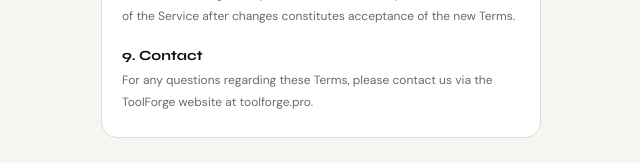
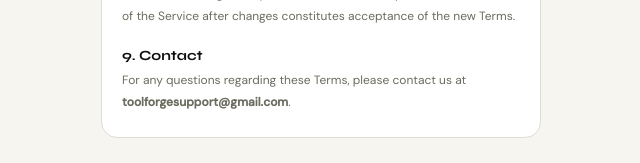
Before and after one commit to Agent0P/ToolForge, a React (Vite) app: page / in a window 1280 px wide. Both pictures are taken after a click on the element "Terms of Service". Shown: the part 1106-1269 px from the top of the page, without its empty margins (319-959 px from the left). Built offline with nearby package versions, Linux system fonts and the light colour scheme.

Commit message:
Update App.jsx

```diff
--- a/src/App.jsx
+++ b/src/App.jsx
@@ -58,7 +58,7 @@ const FAQ_ITEMS = [
   { q:"What's the difference between Groq AI and Claude Sonnet AI?", a:"Groq (free) uses the Llama 3.3 model — fast and capable for most tasks. Claude Sonnet AI (paid) is Anthropic's Claude model — it produces noticeably better, more nuanced writing. Worth it if you rely on the AI tools regularly." },
   { q:"What do I get with a paid plan?", a:"The One-Time Pack ($2.99) gives you 50 Claude Sonnet AI generations. The Pro Monthly ($7.99/mo) gives 400 generations per month and renews automatically. The Top-Up Pack ($2.99) adds 100 generations to your existing balance whenever you need more." },
   { q:"How do I access my account on a new device?", a:"There are no accounts or passwords. Just go to ToolForge, click \"Restore Access\" and enter the email you used to purchase. Your access will be restored instantly on any device, any browser." },
-  { q:"I bought a plan but can't access Claude — what do I do?", a:"Click \"Restore Access\" on the homepage and enter your purchase email. Your access will be restored instantly on any device." },
+  { q:"I bought a plan but can't access Claude — what do I do?", a:"Click \"Restore Access\" on the homepage and enter your purchase email. Your access will be restored instantly on any device. If you're still having trouble, email us at toolforgesupport@gmail.com." },
   { q:"Is my data private? Do you store my inputs?", a:"Your inputs are sent to the AI model to generate a response and are not stored on our servers. We don't sell data or show ads based on your inputs. Payments are handled entirely by Lemon Squeezy — we never see your card details." },
   { q:"How many tools are there and will more be added?", a:"There are currently 25 tools and we add more every week. Upcoming tools include a mortgage calculator, debt payoff calculator, currency converter and more." },
   { q:"What payment methods are accepted?", a:"All major credit and debit cards are accepted via Lemon Squeezy, our payment provider. Payments are secure and encrypted." },
@@ -81,6 +81,7 @@ function Footer({ onFaq, onTos, onRefund }) {
         <a href="https://toolforge.lemonsqueezy.com" target="_blank" rel="noreferrer" style={{ fontSize:11, color:T.muted, fontFamily:"DM Sans, sans-serif", textDecoration:"none" }}>Pricing</a>
         <span onClick={onTos} style={{ fontSize:11, color:T.muted, fontFamily:"DM Sans, sans-serif", cursor:"pointer", textDecoration:"underline" }}>Terms of Service</span>
         <span onClick={onRefund} style={{ fontSize:11, color:T.muted, fontFamily:"DM Sans, sans-serif", cursor:"pointer", textDecoration:"underline" }}>Refund Policy</span>
+        <a href="mailto:toolforgesupport@gmail.com" style={{ fontSize:11, color:T.muted, fontFamily:"DM Sans, sans-serif", textDecoration:"underline" }}>Contact</a>
       </div>
       <div style={{ fontSize:10, color:T.muted, fontFamily:"DM Sans, sans-serif", marginTop:14 }}>
         © {new Date().getFullYear()} ToolForge · Made with ☕
@@ -162,7 +163,7 @@ function TosPage({ onBack }) {
           <div style={s.body}>We reserve the right to update these Terms at any time. Continued use of the Service after changes constitutes acceptance of the new Terms.</div>
 
           <div style={s.heading}>9. Contact</div>
-          <div style={s.body}>For any questions regarding these Terms, please contact us via the ToolForge website at toolforge.pro.</div>
+          <div style={s.body}>For any questions regarding these Terms, please contact us at <strong>toolforgesupport@gmail.com</strong>.</div>
         </div>
       </div>
     </div>
@@ -192,7 +193,7 @@ function RefundPage({ onBack }) {
           <div style={{ ...s.body, paddingLeft:14 }}>• Refund requests made more than 3 days after purchase<br/>• Packs or plans where any generations have been used<br/>• Dissatisfaction with AI output quality alone (we encourage you to try the free Groq tier before purchasing)</div>
 
           <div style={s.heading}>How to Request a Refund</div>
-          <div style={s.body}>To request a refund, contact us via toolforge.pro and include the following:</div>
+          <div style={s.body}>To request a refund, email us at <strong>toolforgesupport@gmail.com</strong> and include the following:</div>
           <div style={{ ...s.body, paddingLeft:14 }}>• Your purchase email address<br/>• Your order ID (found in your Lemon Squeezy receipt email)</div>
           <div style={s.body}>We will verify your eligibility and process approved refunds within 3 business days. Once issued, the refund typically appears back on your card within <strong>5–10 business days</strong> depending on your bank or card provider. Refunds are returned to the original payment method via Lemon Squeezy.</div>
 
@@ -200,7 +201,7 @@ function RefundPage({ onBack }) {
           <div style={s.body}>Pro Monthly subscribers can cancel at any time via the Lemon Squeezy customer portal (link in your receipt email). Cancellation stops future billing immediately. You retain access until the end of your current billing period. Partial-month refunds are not issued for cancellations.</div>
 
           <div style={s.heading}>Questions</div>
-          <div style={s.body}>If you have any questions about this policy, please reach out via toolforge.pro.</div>
+          <div style={s.body}>If you have any questions about this policy, please email us at <strong>toolforgesupport@gmail.com</strong>.</div>
         </div>
       </div>
     </div>
@@ -281,7 +282,7 @@ function SuccessPage({ orderId, onDone }) {
         {status==="error" && <>
           <div style={{ fontSize:40, marginBottom:16 }}>⚠️</div>
           <div style={{ fontFamily:"Syne, sans-serif", fontWeight:700, fontSize:18, color:T.ink, marginBottom:8 }}>Taking longer than expected</div>
-          <div style={{ fontSize:13, color:T.muted, marginBottom:20, fontFamily:"DM Sans, sans-serif", lineHeight:1.6 }}>Your payment was received! Check your email for your access token, or contact support.</div>
+          <div style={{ fontSize:13, color:T.muted, marginBottom:20, fontFamily:"DM Sans, sans-serif", lineHeight:1.6 }}>Your payment was received! Check your email for your access token, or contact us at toolforgesupport@gmail.com.</div>
           <button onClick={onDone} style={{ width:"100%", padding:"12px 0", borderRadius:10, border:"none", background:T.accent, color:"white", fontSize:14, fontFamily:"Syne, sans-serif", fontWeight:700, cursor:"pointer" }}>Back to ToolForge</button>
         </>}
       </div>
```
